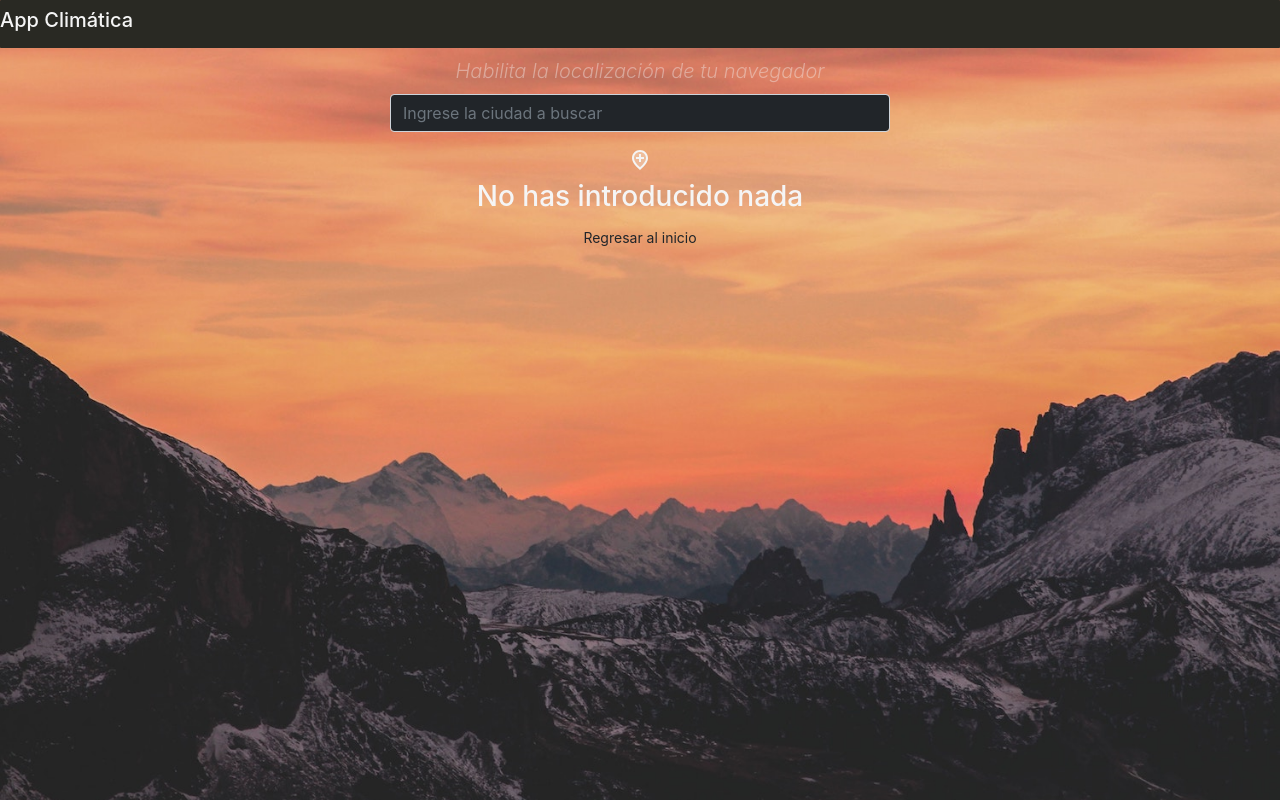
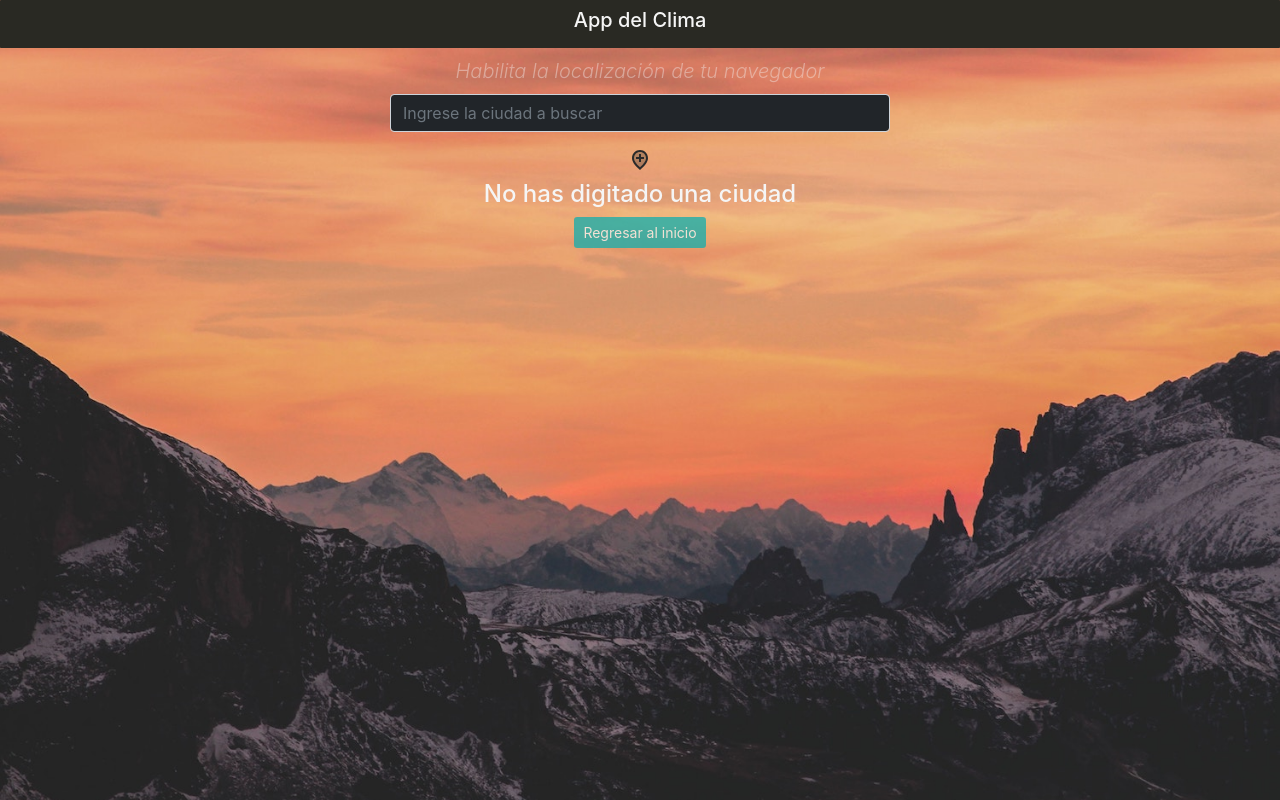
Before and after one commit to samuelrdg11/pruebatecnica, a React (Create React App) app: page /Buscar in a window 1280 px wide. Built offline with nearby package versions, Linux system fonts and the light colour scheme; no server answers.

Commit message:
Cambios en el archivo appcss

```diff
--- a/src/App.css
+++ b/src/App.css
@@ -82,3 +82,26 @@ body {
 .tool:hover .tooltiptext {
   visibility: visible;
 }
+
+.alert {
+  color: black;
+  position: relative;
+  display: inline-block;
+  font-size: 10px;
+  width: 100%;
+}
+
+#text {
+  color: aqua;
+  opacity: 65%;
+}
+
+#boton {
+  background-color: rgb(17, 174, 174);
+  color: whitesmoke;
+  opacity: 75%;
+}
+
+#currentLocation {
+  color: #2a2a2a;
+}
--- a/src/Components/Buscador.js
+++ b/src/Components/Buscador.js
@@ -88,10 +88,10 @@ const Buscador = () => {
             {(clima) ? (
                 <div className='container d-flex justify-content-center'>
                     <div className='card mx-auto mb-2'>
-                        <h3 className="nombreciudad">{clima.name}</h3>
+                        <h3 className="nombreciudad">{clima.name} {clima.sys.country}</h3>
                         <h1 className="temperatura">{clima.main.temp.toFixed(0)} &deg;</h1>
                         <p className='descripcion'>{clima.weather[0].description}</p>
-                        <img className='img mb-2' src={Images(imagenes)} />
+                        <img className='img mb-2' src={Images(imagenes)} alt="imagen-clima"/>
                         <p className="card-text">Temp. máxima: {(clima.main.temp_max)}&deg;</p>
                         <p className="card-text">Temp. mínima: {(clima.main.temp_min)}&deg;</p>
                         <p className="card-text">Sensación térmica: {(clima.main.feels_like)}&deg;</p>
@@ -99,7 +99,7 @@ const Buscador = () => {
                     </div>
                 </div>
             ) : (
-                <h3>No has introducido nada</h3>
+                <h4>No has digitado una ciudad</h4>
             )
             }
              <Link to="/" className='btn btn-outline btn-sm mx-1' id='boton'>Regresar al inicio</Link>
--- a/src/Components/Inicio.jsx
+++ b/src/Components/Inicio.jsx
@@ -1,6 +1,6 @@
 import React from 'react'
 import Navbar from './Navbar'
-import {Link} from 'react-router-dom'
+import { Link } from 'react-router-dom'
 
 const Inicio = () => {
   return (
--- a/src/Components/Navbar.jsx
+++ b/src/Components/Navbar.jsx
@@ -1,10 +1,11 @@
 import React from 'react'
+
 
 const Navbar = () => {
     return (
-    <div>
+        <div >
             <div className='navbar mb-2'>
-            <h5 className='mx auto' id='tituloprincipal'>App Climática</h5>
+                <h5 className='mx-auto' id='tituloprincipal'>App del Clima</h5>
             </div>
             <p className='mensaje mb-2'>
                <i className='lead'>Habilita la localización de tu navegador</i>
```
Also changed, not shown: src/Components/Images.js (indentation only). Lines whose indentation alone changed are shown as unchanged.
